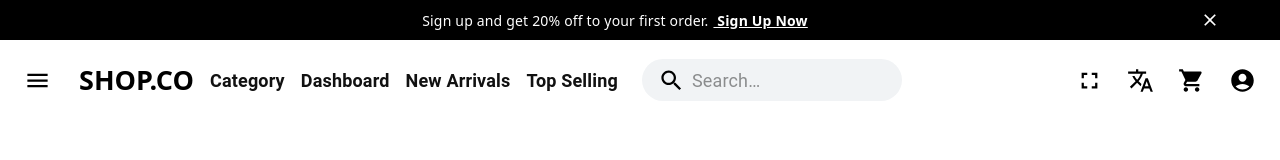
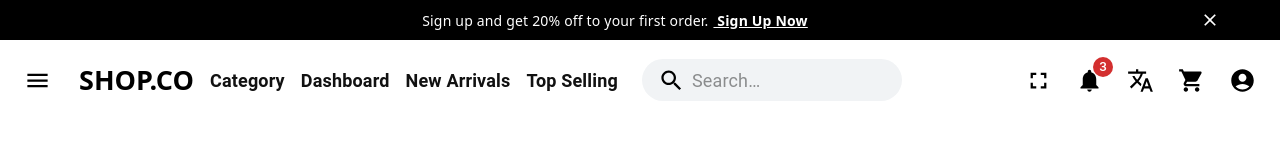
Before and after one commit to NXT-ASAD-CODE/4-backend-frontend-assignment-of-sayalani, a React (Vite) app: page /cart in a window 1280 px wide. Shown: the top 160 px of the page. Built offline with nearby package versions, Linux system fonts and the light colour scheme.

Commit message:
Adding the Notification Icon in the Navbar

```diff
--- a/src/components/Navbar.jsx
+++ b/src/components/Navbar.jsx
@@ -16,6 +16,7 @@ import TranslateIcon from '@mui/icons-material/Translate';
 import FullscreenIcon from '@mui/icons-material/Fullscreen';
 import FullscreenExitIcon from '@mui/icons-material/FullscreenExit';
 import MoreIcon from '@mui/icons-material/MoreVert';
+import NotificationsIcon from '@mui/icons-material/Notifications';
 import ShoppingCartIcon from '@mui/icons-material/ShoppingCart';
 import { useNavigate } from 'react-router-dom';
 import { useLanguage } from '../context/LanguageContext';
@@ -219,6 +220,14 @@ export default function PrimarySearchAppBar({ cartCount = 0 }) {
                 </IconButton>
                 <p>{text.cart}</p>
             </MenuItem>
+            <MenuItem aria-label={text.notifications}>
+                <IconButton size="large" aria-label={text.notifications} color="inherit">
+                    <Badge badgeContent={3} color="error">
+                        <NotificationsIcon />
+                    </Badge>
+                </IconButton>
+                <p>{text.notifications}</p>
+            </MenuItem>
             <MenuItem
                 onClick={handleLanguageMenuOpen}
                 aria-controls={isLanguageMenuOpen ? languageMenuId : undefined}
@@ -379,6 +388,15 @@ export default function PrimarySearchAppBar({ cartCount = 0 }) {
                         </IconButton>
                         <IconButton
                             size="large"
+                            aria-label={text.notifications}
+                            color="inherit"
+                        >
+                            <Badge badgeContent={3} color="error">
+                                <NotificationsIcon />
+                            </Badge>
+                        </IconButton>
+                        <IconButton
+                            size="large"
                             aria-label={`select language, current language ${selectedLanguage}`}
                             aria-controls={isLanguageMenuOpen ? languageMenuId : undefined}
                             aria-haspopup="true"
--- a/src/context/LanguageContext.jsx
+++ b/src/context/LanguageContext.jsx
@@ -7,6 +7,7 @@ const translations = {
     newArrivals: 'New Arrivals',
     topSelling: 'Top Selling',
     cart: 'Cart',
+    notifications: 'Notifications',
     profile: 'Profile',
     myAccount: 'My account',
     fullscreen: 'Fullscreen',
@@ -25,6 +26,7 @@ const translations = {
     newArrivals: 'Nouveautés',
     topSelling: 'Meilleures ventes',
     cart: 'Panier',
+    notifications: 'Notifications',
     profile: 'Profil',
     myAccount: 'Mon compte',
     fullscreen: 'Plein écran',
@@ -43,6 +45,7 @@ const translations = {
     newArrivals: 'Noutăți',
     topSelling: 'Cele mai vândute',
     cart: 'Coș',
+    notifications: 'Notificări',
     profile: 'Profil',
     myAccount: 'Contul meu',
     fullscreen: 'Ecran complet',
@@ -61,6 +64,7 @@ const translations = {
     newArrivals: '新品',
     topSelling: '热销商品',
     cart: '购物车',
+    notifications: '通知',
     profile: '个人资料',
     myAccount: '我的账户',
     fullscreen: '全屏',
```
